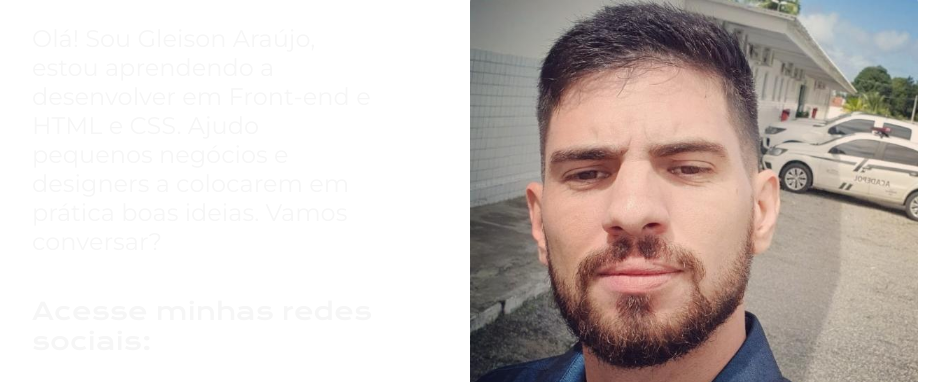
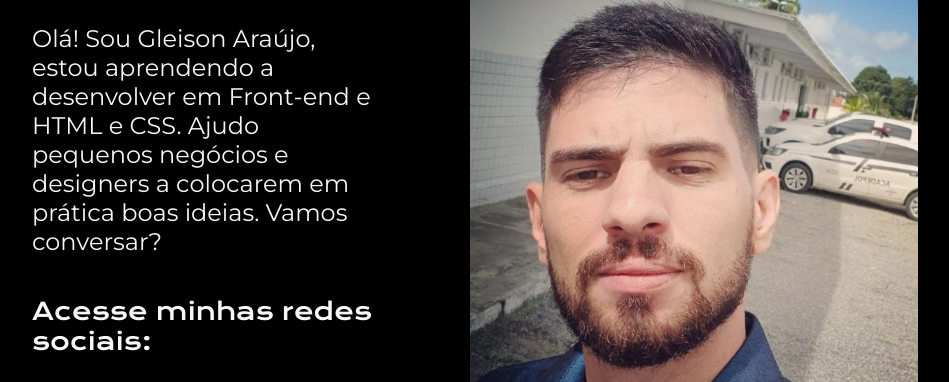
Before and after one commit to GLEISONtiago/portfolio, a plain HTML site: page index.html in a window 1280 px wide. Shown: the part 405-787 px from the top of the page, without its empty margins (160-1109 px from the left). Drawn offline with nearby package versions, Linux system fonts and the light colour scheme.

Commit message:
Update style.css

```diff
--- a/styles/style.css
+++ b/styles/style.css
@@ -1,7 +1,7 @@
 @import url('https://fonts.googleapis.com/css2?family=Krona+One&family=Montserrat:wght@400;600&display=swap');
 
 :root {
-    --cor-primaria: #FFFFFF;
+    --cor-primaria: black;
     --cor-secundaria: #F6F6F6;
     --cor-terciaria: #22D4FD;
     --cor-hover: #272727;
```
